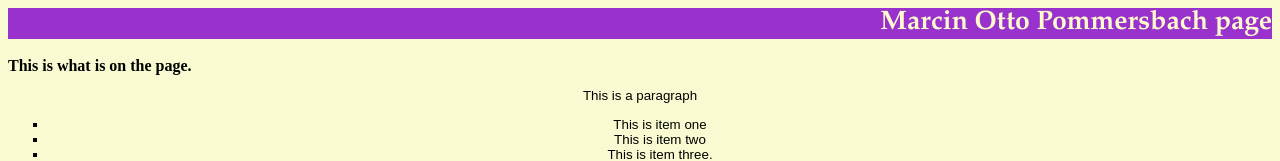
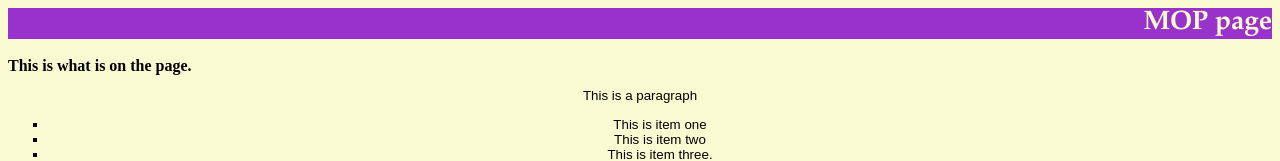
Before and after one commit to Taranis94/Whatever, a plain HTML site: page index.html in a window 1280 px wide. Shown: the top 161 px of the page. Drawn offline with Linux system fonts and the light colour scheme.

Commit message:
My fourth commit

```diff
--- a/index.html
+++ b/index.html
@@ -3,7 +3,7 @@
         <link rel="stylesheet" href="style.css">
     </head>
     <body>
-            <h1 style="background-color:darkorchid; color:lemonchiffon;">Marcin Otto Pommersbach page</h1>
+            <h1 style="background-color:darkorchid; color:lemonchiffon;">MOP page</h1>
         <h2>This is what is on the page.</h2>
         <p>This is a paragraph</p>
         <ul style="list-style-type:square;">
```
